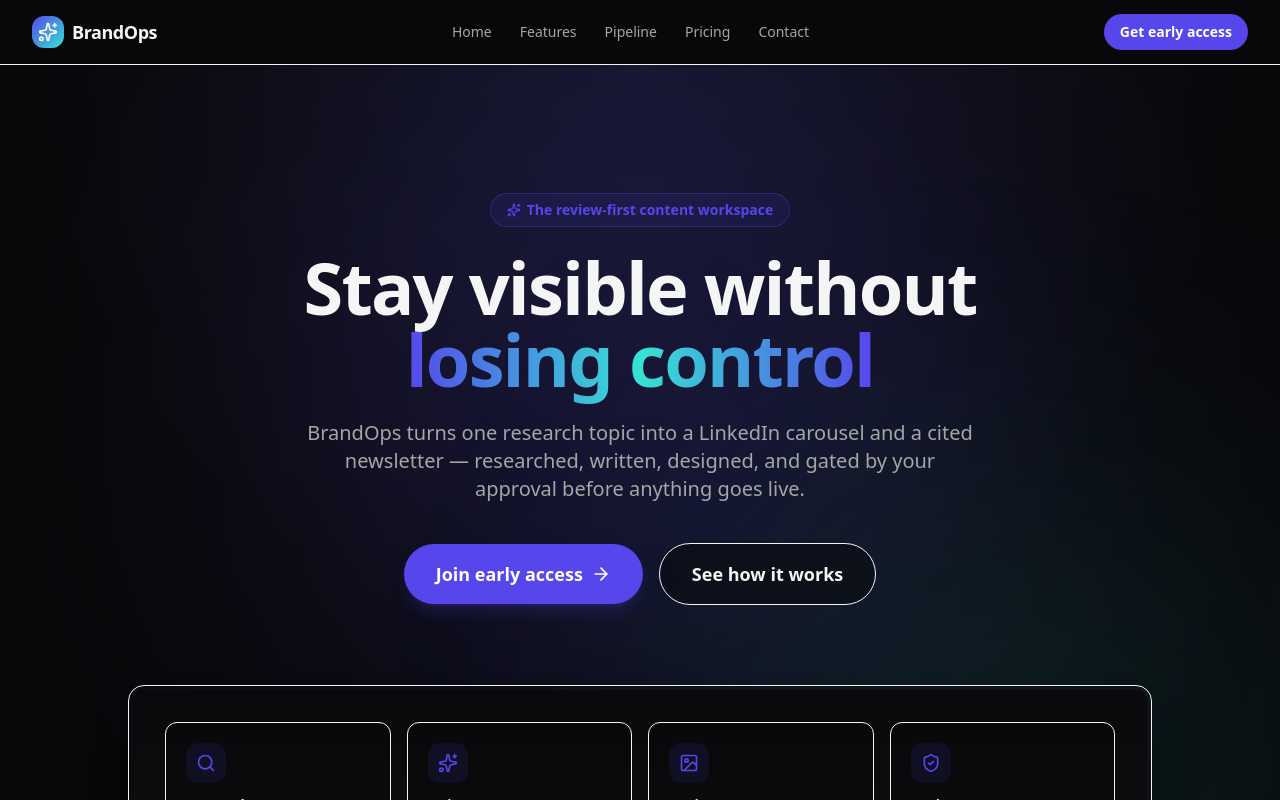
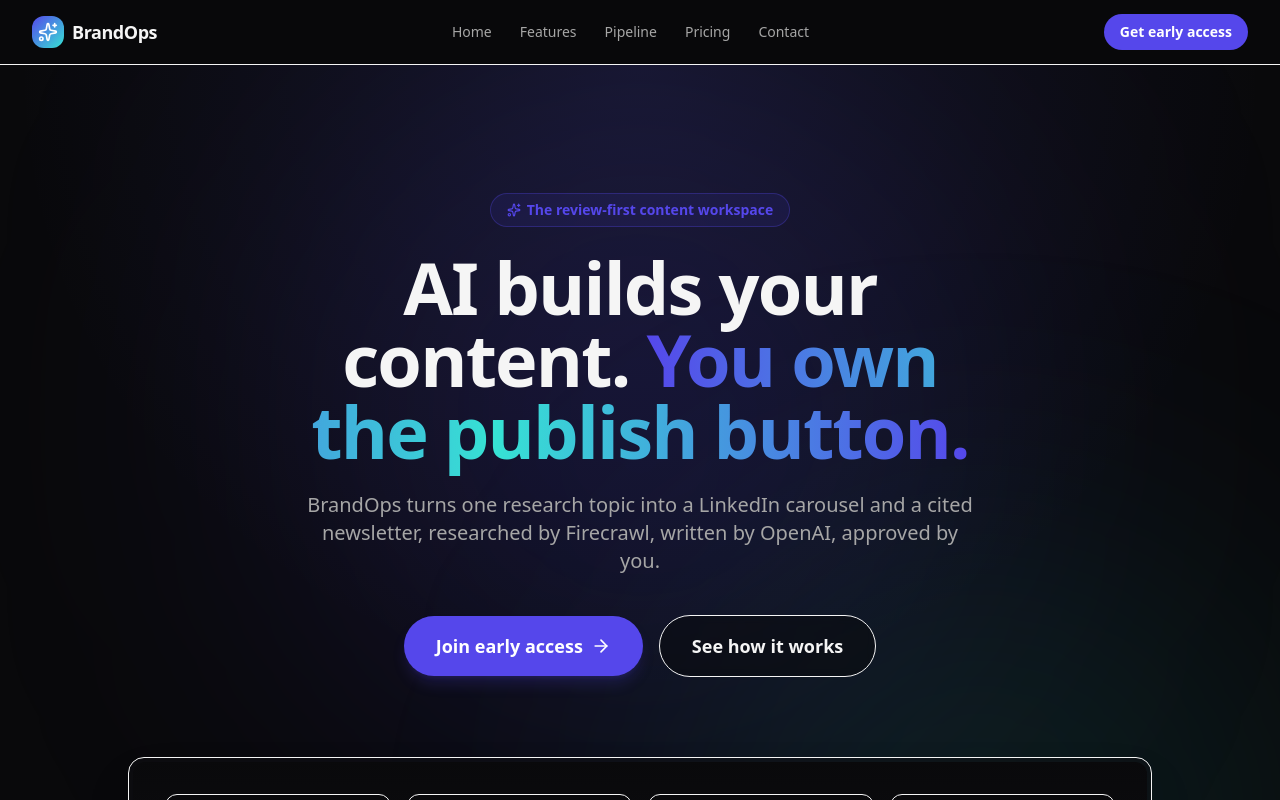
Before and after one commit to rajvictor1/personal-brand-content-automation-lp, a Next.js app: page / in a window 1280 px wide. Shown: the top 800 px of the page. Built offline with nearby package versions, Linux system fonts and the light colour scheme.

Commit message:
Update hero to AI-first messaging without em dash

```diff
--- a/app/layout.tsx
+++ b/app/layout.tsx
@@ -14,7 +14,7 @@
     template: "%s — BrandOps",
   },
   description:
-    "A review-first content system for generating LinkedIn carousels and newsletters from current research. Built for solo operators who want speed without losing control.",
+    "AI builds your content. You own the publish button. BrandOps turns one research topic into a LinkedIn carousel and a cited newsletter, researched by Firecrawl, written by OpenAI, approved by you.",
   keywords: [
     "LinkedIn automation",
     "personal brand",
@@ -31,7 +31,7 @@
     siteName: "BrandOps",
     title: "BrandOps",
     description:
-      "A review-first content system for generating LinkedIn carousels and newsletters from current research.",
+      "AI builds your content. You own the publish button. BrandOps turns one research topic into a LinkedIn carousel and a cited newsletter, researched by Firecrawl, written by OpenAI, approved by you.",
     url: "https://brandops.site",
     images: [
       {
@@ -46,7 +46,7 @@
     card: "summary_large_image",
     title: "BrandOps",
     description:
-      "A review-first content system for generating LinkedIn carousels and newsletters from current research.",
+      "AI builds your content. You own the publish button. BrandOps turns one research topic into a LinkedIn carousel and a cited newsletter, researched by Firecrawl, written by OpenAI, approved by you.",
     images: ["https://brandops.site/og.png"],
   },
   robots: "index, follow",
--- a/components/hero.tsx
+++ b/components/hero.tsx
@@ -58,17 +58,17 @@
 
           <Reveal delay={0.1}>
             <h1 className="text-balance text-4xl font-bold tracking-tight text-foreground sm:text-5xl lg:text-7xl">
-              Stay visible without{" "}
+              AI builds your content.{" "}
               <span className="bg-gradient-to-r from-primary via-accent to-primary bg-clip-text text-transparent">
-                losing control
+                You own the publish button.
               </span>
             </h1>
           </Reveal>
 
           <Reveal delay={0.2}>
             <p className="mx-auto mt-6 max-w-2xl text-lg leading-8 text-muted-foreground sm:text-xl">
-              BrandOps turns one research topic into a LinkedIn carousel and a cited newsletter —
-              researched, written, designed, and gated by your approval before anything goes live.
+              BrandOps turns one research topic into a LinkedIn carousel and a cited newsletter,
+              researched by Firecrawl, written by OpenAI, approved by you.
             </p>
           </Reveal>
 
```
